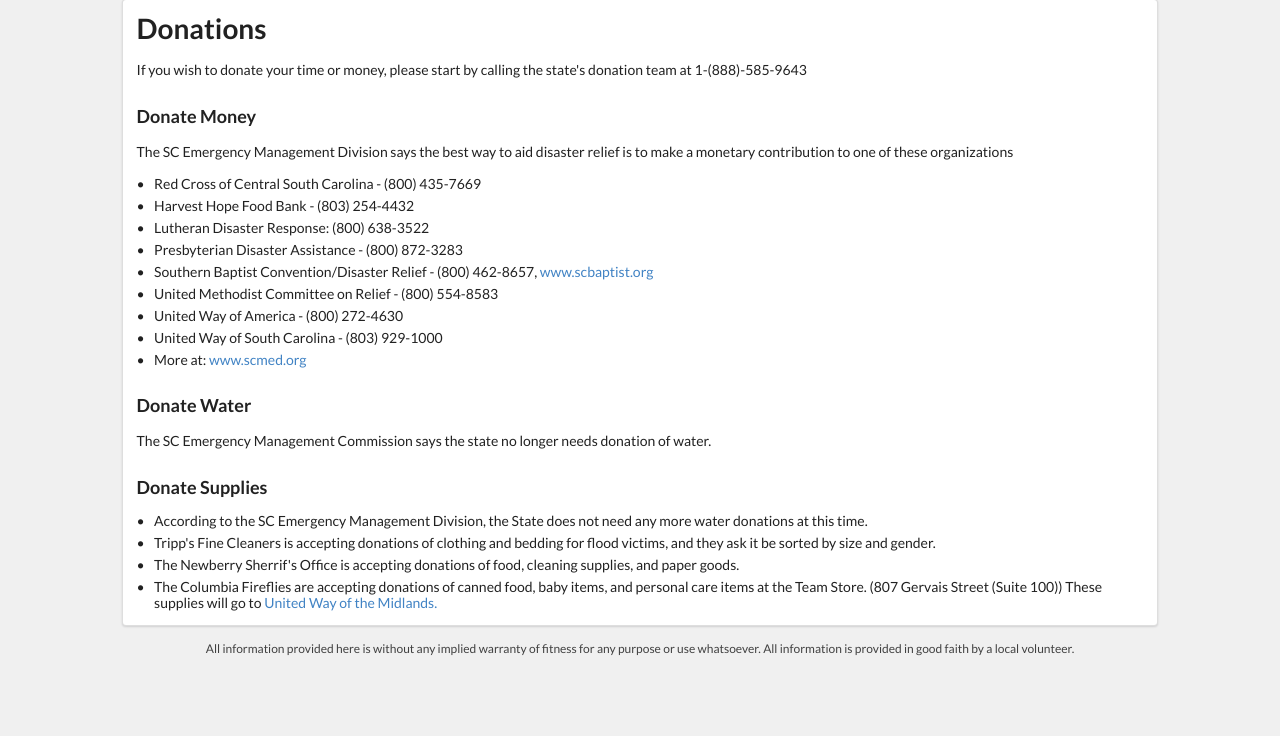
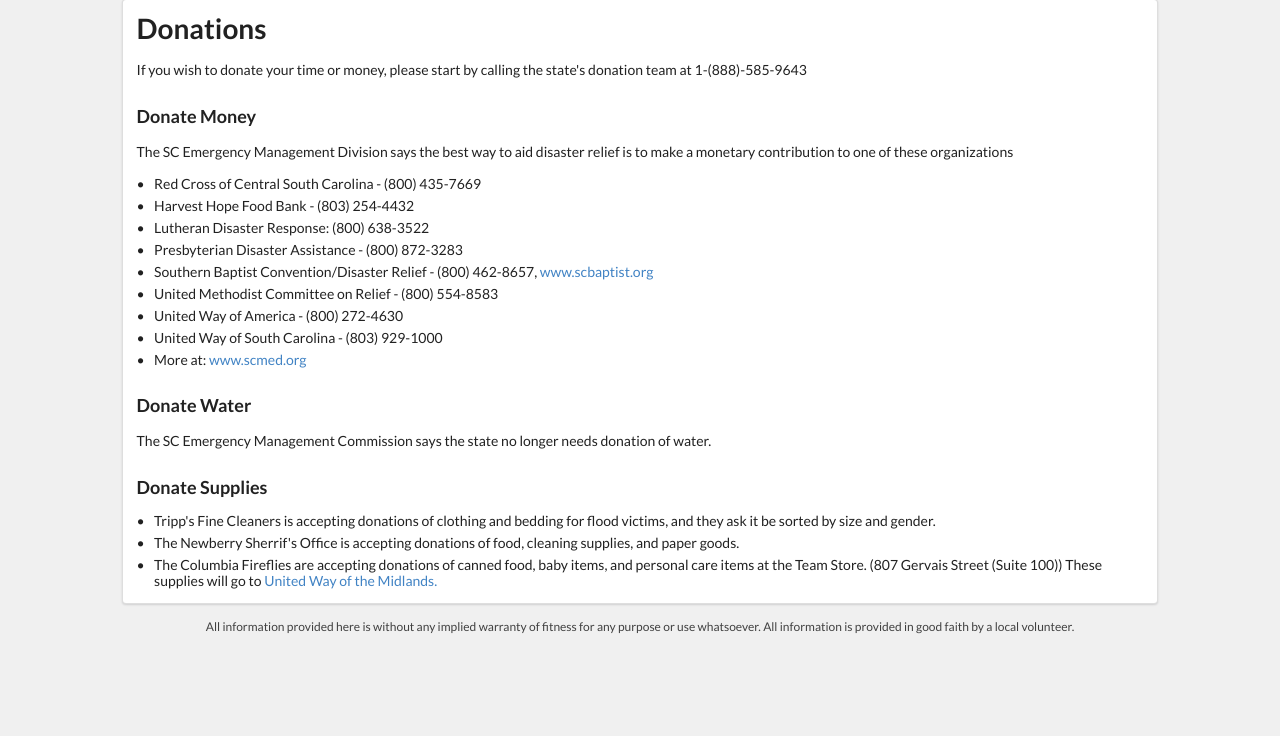
Before and after one commit to wadefletch/FloodRelief, a Flask app: page /donate in a window 1280 px wide. Shown: the part 84-820 px from the top of the page. Run offline with Flask 2, Linux system fonts and the light colour scheme; parts of the project's set-up code (start-up, migrations or seed data) failed here and were passed over; some libraries are stand-ins or nearby versions.

Commit message:
fixed info

```diff
--- a/app/templates/donate.html
+++ b/app/templates/donate.html
@@ -29,9 +29,6 @@
     <p>The SC Emergency Management Commission says the state no longer needs donation of water.</p>
     <h3 class="ui header">Donate Supplies</h3>
     <ul class="ui list">
-        <li>According to the SC Emergency Management Division, the State does not need any more water donations at this
-            time.
-        </li>
         <li>Tripp's Fine Cleaners is accepting donations of clothing and bedding for flood victims, and they ask it be sorted by size and gender.</li>
         <li>The Newberry Sherrif's Office is accepting donations of food, cleaning supplies, and paper goods.</li>
         <li>The Columbia Fireflies are accepting donations of canned food, baby items, and personal care items at the Team Store. (807 Gervais Street (Suite 100)) These supplies will go to <a href="https://www.uway.org">United Way of the Midlands.</a></li>
```
